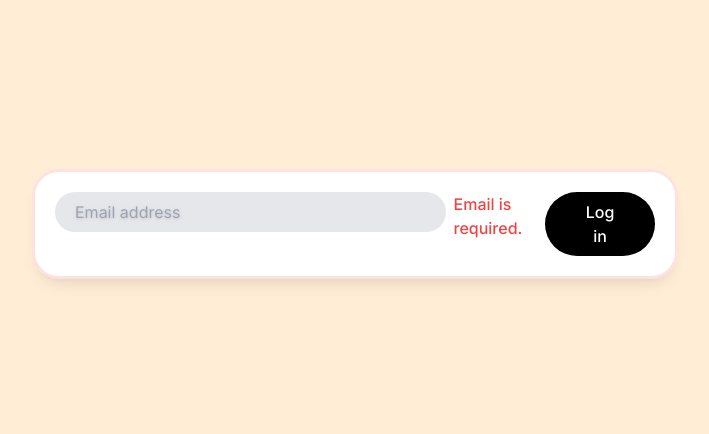
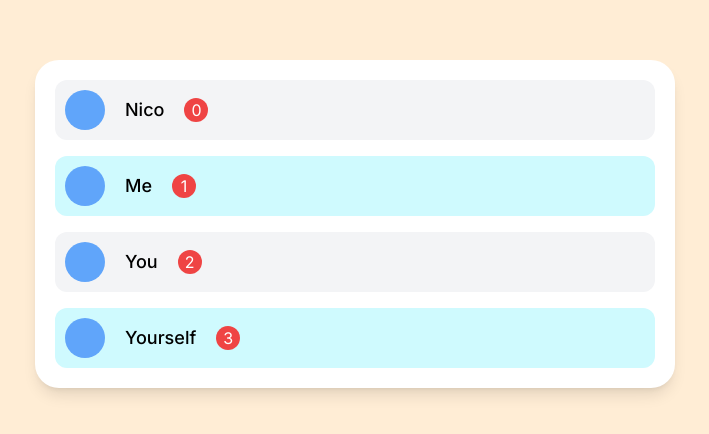
Before and after one commit to jungheeYoo/carrot-market-reloaded-new, a Next.js app: page / in a window 1280 px wide. Shown: the part 176-610 px from the top of the page, without its empty margins (285-994 px from the left). Built offline with nearby package versions, Linux system fonts and the light colour scheme.

Commit message:
Lists and Animations

```diff
--- a/app/page.tsx
+++ b/app/page.tsx
@@ -108,32 +108,58 @@
 //   );
 // }
 
+// // ---------------------------------------------------------
+// // 3-7
+// // State Modifiers
+// // 자식 선택자
+// // *:
+// // has
+
+// export default function Home() {
+//   return (
+//     <main className="bg-gray-100 sm:bg-red-100 md:bg-green-100 lg:bg-cyan-100 xl:bg-orange-100 2xl:bg-purple-100 h-screen flex items-center justify-center p-5">
+//       <div
+//         className="bg-white shadow-lg p-5 rounded-3xl w-full max-w-screen-sm flex flex-col md:flex-row gap-2 *:outline-none ring ring-transparent transition-shadow
+//       has-[:invalid]:ring-red-100"
+//       >
+//         <input
+//           className="w-full rounded-full h-10 bg-gray-200 pl-5  ring ring-transparent focus:ring-green-500 focus:ring-offset-2 transition-shadow placeholder:drop-shadow invalid:focus:ring-red-500 peer"
+//           type="text"
+//           required
+//           placeholder="Email address"
+//         />
+//         <span className="text-red-500 font-medium hidden peer-invalid:block ">
+//           Email is required.
+//         </span>
+//         <button className="text-white py-2 rounded-full active:scale-90  transition-transform font-medium  md:px-10 bg-black ">
+//           Log in
+//         </button>
+//       </div>
+//     </main>
+//   );
+// }
+
 // ---------------------------------------------------------
-// 3-7
-// State Modifiers
-// 자식 선택자
-// *:
-// has
+// 3-8
+// Lists and Animations
+// odd: , even: 홀짝 스타일 주기
 
 export default function Home() {
   return (
     <main className="bg-gray-100 sm:bg-red-100 md:bg-green-100 lg:bg-cyan-100 xl:bg-orange-100 2xl:bg-purple-100 h-screen flex items-center justify-center p-5">
-      <div
-        className="bg-white shadow-lg p-5 rounded-3xl w-full max-w-screen-sm flex flex-col md:flex-row gap-2 *:outline-none ring ring-transparent transition-shadow
-      has-[:invalid]:ring-red-100"
-      >
-        <input
-          className="w-full rounded-full h-10 bg-gray-200 pl-5  ring ring-transparent focus:ring-green-500 focus:ring-offset-2 transition-shadow placeholder:drop-shadow invalid:focus:ring-red-500 peer"
-          type="text"
-          required
-          placeholder="Email address"
-        />
-        <span className="text-red-500 font-medium hidden peer-invalid:block ">
-          Email is required.
-        </span>
-        <button className="text-white py-2 rounded-full active:scale-90  transition-transform font-medium  md:px-10 bg-black ">
-          Log in
-        </button>
+      <div className="bg-white shadow-lg p-5 rounded-3xl w-full max-w-screen-sm flex flex-col gap-4">
+        {['Nico', 'Me', 'You', 'Yourself'].map((person, index) => (
+          <div
+            key={index}
+            className="flex items-center gap-5 odd:bg-gray-100 even:bg-cyan-100 p-2.5 rounded-xl"
+          >
+            <div className="size-10 bg-blue-400 rounded-full" />
+            <span className="text-lg font-medium">{person}</span>
+            <div className="size-6 bg-red-500 text-white flex items-center justify-center rounded-full">
+              <span>{index}</span>
+            </div>
+          </div>
+        ))}
       </div>
     </main>
   );
```
